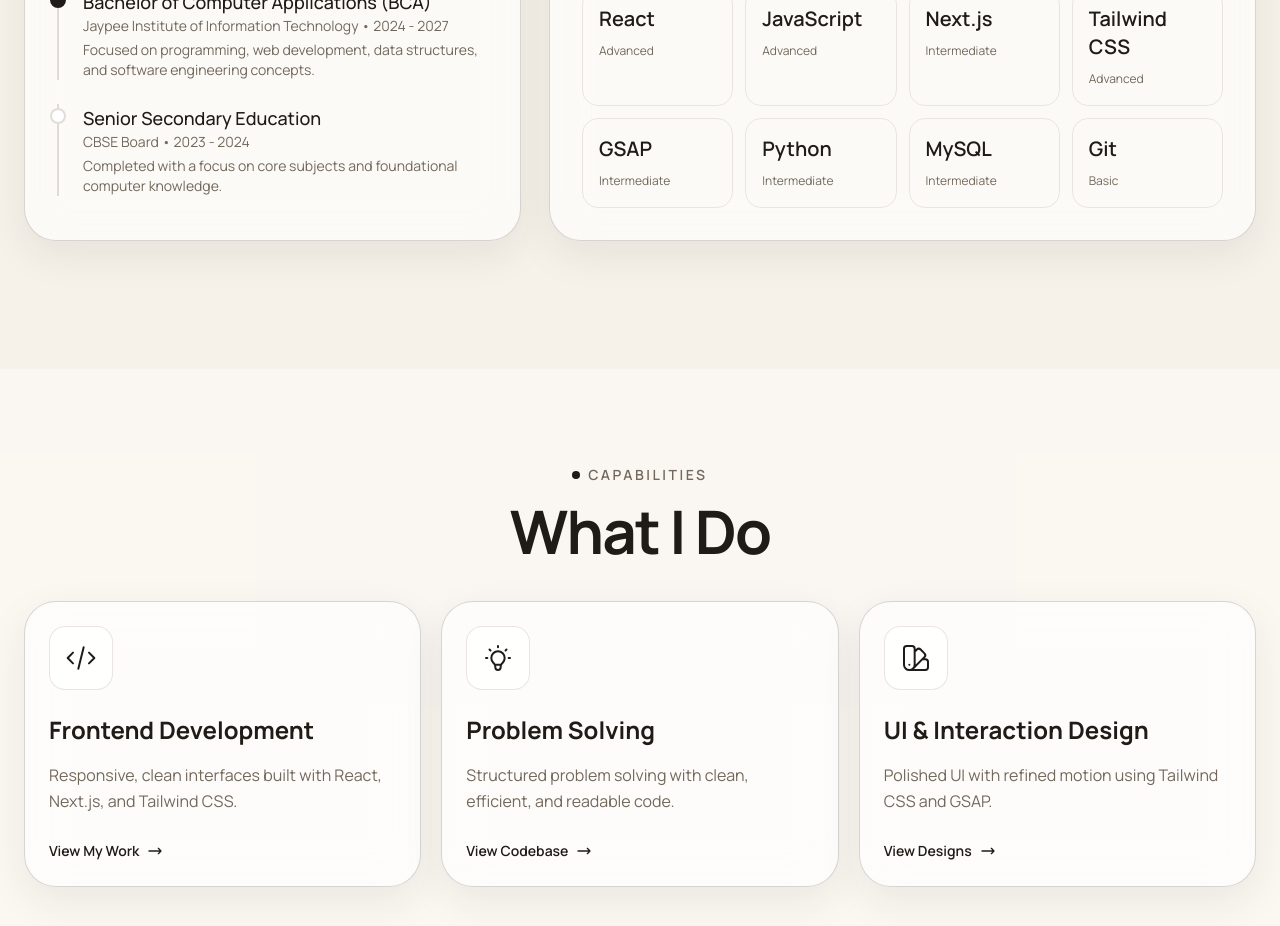
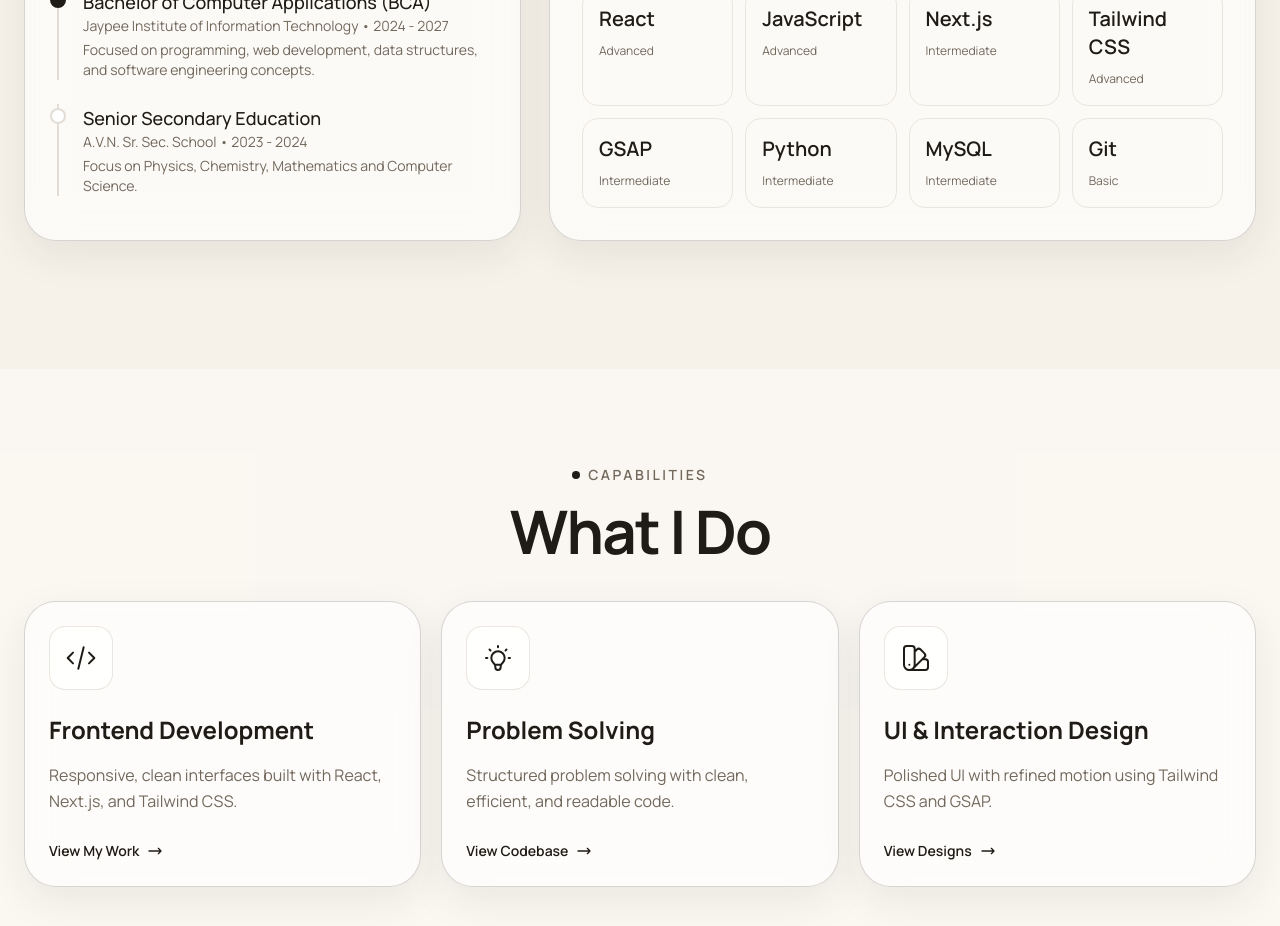
Before and after one commit to JIIT-Himanshi/portfolio, a React (Vite) app: page / in a window 1280 px wide. Shown: the part 1580-2506 px from the top of the page. Built offline with nearby package versions, Linux system fonts and the light colour scheme.

Commit message:
fix: update project name and education

```diff
--- a/package.json
+++ b/package.json
@@ -1,5 +1,5 @@
 {
-  "name": "himanshu-portfolio",
+  "name": "himanshi-portfolio",
   "private": true,
   "version": "0.0.0",
   "type": "module",
--- a/src/components/About.jsx
+++ b/src/components/About.jsx
@@ -182,10 +182,10 @@ export default function About() {
                 },
                 {
                   degree: "Senior Secondary Education",
-                  school: "CBSE Board",
+                  school: "A.V.N. Sr. Sec. School",
                   period: "2023 - 2024",
                   description:
-                    "Completed with a focus on core subjects and foundational computer knowledge.",
+                    "Focus on Physics, Chemistry, Mathematics and Computer Science.",
                   active: false,
                 },
               ].map((edu, index) => (
```
Also changed, not shown: 1 other file (tests, documents, lock files or other folders).
